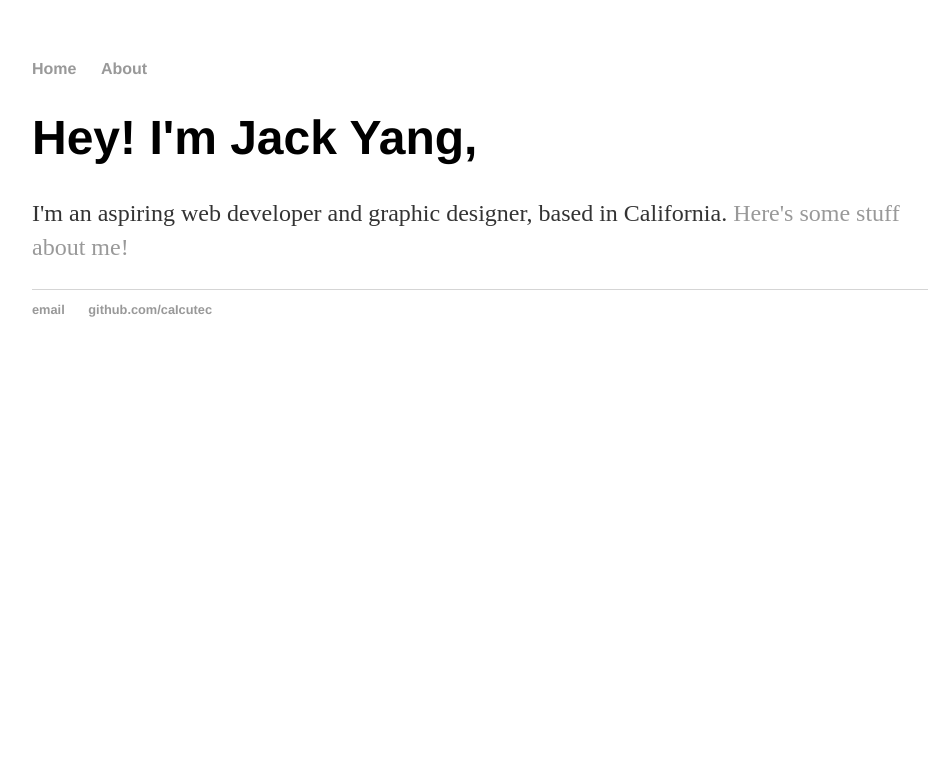
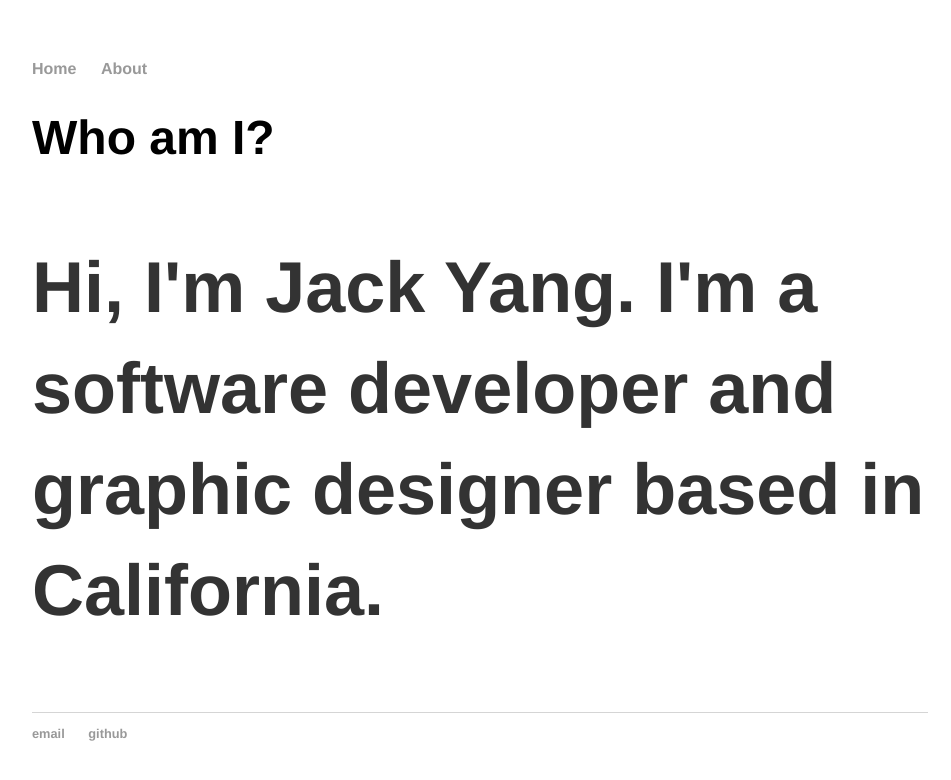
Before and after one commit to caIcutec/caIcutec.github.io, a Jekyll site: the page built from index.html, in a window 1280 px wide. Shown: the top 780 px of the page, without its empty margins (160-1111 px from the left). Built offline with Jekyll 4.4.1, drawn with Linux system fonts in a browser that asks for light colours.

Commit message:
Update index.html

```diff
--- a/index.html
+++ b/index.html
@@ -1,26 +1,8 @@
-<!DOCTYPE html>
-<html>
-	<head>
-		<title>calcutec</title><link rel="stylesheet" type="text/css" href="/css/main.css">
-	</head>
-	<body>
-		<nav>
-    		<ul>
-        		<li><a href="/">Home</a></li>
-	        	<li><a href="/about">About</a></li>
-    		</ul>
-		</nav>
-		<div class="container">
-    		<div class="blurb">
-        		<h1>Hey! I'm Jack Yang,</h1>
-				<p>I'm an aspiring web developer and graphic designer, based in California. <a href="/about"> Here's some stuff about me!</a></p>
-    		</div><!-- /.blurb -->
-		</div><!-- /.container -->
-		<footer>
-    		<ul>
-        		<li><a href="mailto:jayang@ucsd.com">email</a></li>
-        		<li><a href="https://github.com/caIcutec">github.com/caIcutec</a></li>
-			</ul>
-		</footer>
-	</body>
-</html>
+---
+layout: default
+title: Jack Yang
+---
+<div class="blurb">
+	<h1>Who am I?</hi>
+	<p>Hi, I'm Jack Yang. I'm a software developer and graphic designer based in California.</p>
+</div>
```
